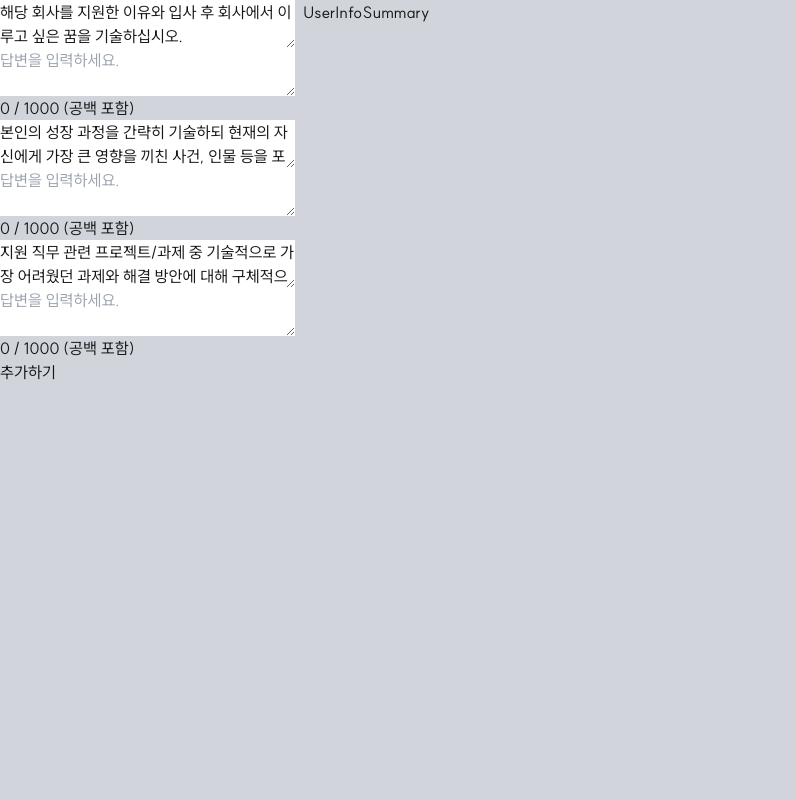
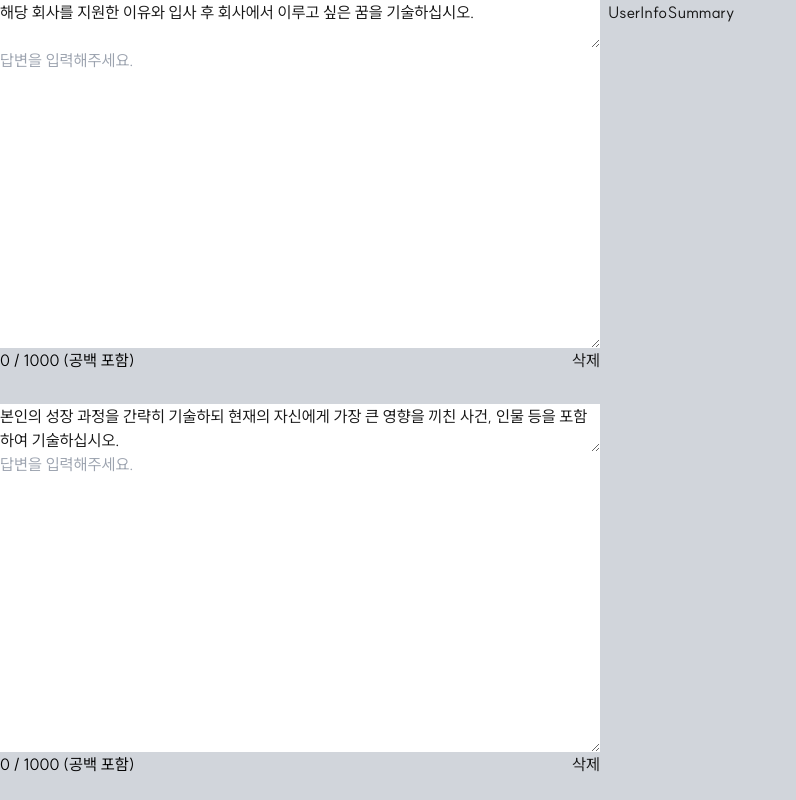
Before and after one commit to choichangyeon/ChickMate, a Next.js app: page /resume in a window 1280 px wide. Shown: the top 800 px of the page, without its empty margins (0-796 px from the left). Built offline with nearby package versions, Linux system fonts and the light colour scheme.

Commit message:
feat:#41 자소서 입력폼 구현

```diff
--- a/src/features/resume/question-answer-field.tsx
+++ b/src/features/resume/question-answer-field.tsx
@@ -1,28 +1,41 @@
-'use client';
-
-import { useState } from 'react';
+import Text from '@/components/ui/text';
+import type { Field } from '@/types/resume';
 
 type Props = {
-  questionText: string;
+  field: Field;
+  onChange: (e: React.ChangeEvent<HTMLTextAreaElement>) => void;
+  onDelete: (fieldId: number) => void;
 };
 
-const QuestionAnswerField = ({ questionText }: Props) => {
-  const [content, setContent] = useState({
-    question: questionText || '',
-    answer: '',
-  });
-  const { question, answer } = content;
-
-  const handleChange = (event: React.ChangeEvent<HTMLTextAreaElement>) => {
-    const { id, value } = event.target;
-    setContent({ ...content, [id]: value });
-  };
+const QuestionAnswerField = ({ field, onChange, onDelete }: Props) => {
+  const { id, question, answer } = field;
+  const ANSWER_LENGTH = answer.length;
 
   return (
-    <div className='flex flex-col'>
-      <textarea id='question' value={question} onChange={handleChange} placeholder='질문을 입력하세요.' />
-      <textarea id='answer' maxLength={1000} value={answer} onChange={handleChange} placeholder='답변을 입력하세요.' />
-      <div>{answer.length} / 1000 (공백 포함)</div>
+    <div className='flex w-[600px] flex-col'>
+      <textarea
+        id={String(id)}
+        name='question'
+        value={question}
+        onChange={onChange}
+        placeholder='질문을 입력해주세요.'
+        required
+      />
+      <textarea
+        id={String(id)}
+        name='answer'
+        value={answer}
+        onChange={onChange}
+        maxLength={1000}
+        placeholder='답변을 입력해주세요.'
+        className='h-[300px]'
+      />
+      <div className='flex justify-between'>
+        <Text>{ANSWER_LENGTH} / 1000 (공백 포함)</Text>
+        <button type='button' onClick={() => onDelete(id)}>
+          삭제
+        </button>
+      </div>
     </div>
   );
 };
--- a/src/features/resume/resume-form.tsx
+++ b/src/features/resume/resume-form.tsx
@@ -1,29 +1,44 @@
-import React from 'react';
+'use client';
+import { useEffect, useState } from 'react';
 import QuestionAnswerField from '@/features/resume/question-answer-field';
+import { defaultQuestionList } from '@/features/resume/data/default-question-list';
+import type { Field } from '@/types/resume';
 
 const ResumeForm = () => {
-  const defaultQuestionList = [
-    { key: 'motive', questionText: '해당 회사를 지원한 이유와 입사 후 회사에서 이루고 싶은 꿈을 기술하십시오.' },
-    {
-      key: 'growth',
-      questionText:
-        '본인의 성장 과정을 간략히 기술하되 현재의 자신에게 가장 큰 영향을 끼친 사건, 인물 등을 포함하여 기술하십시오.',
-    },
-    {
-      key: 'experience',
-      questionText:
-        '지원 직무 관련 프로젝트/과제 중 기술적으로 가장 어려웠던 과제와 해결 방안에 대해 구체적으로 서술하십시오.',
-    },
-  ];
+  const STORAGE_KEY = 'resumeFields';
+
+  const [fieldList, setFieldList] = useState<Field[]>(
+    defaultQuestionList.map((question) => ({
+      id: question.id,
+      question: question.questionText,
+      answer: '',
+    }))
+  );
+
+  const handleChange = (e: React.ChangeEvent<HTMLTextAreaElement>) => {
+    const { id, name, value } = e.target;
+    setFieldList((prev) => prev.map((field) => (field.id === Number(id) ? { ...field, [name]: value } : field)));
+  };
+
+  const handleAddField = () => {
+    setFieldList((prev) => [...prev, { id: Date.now(), question: '', answer: '' }]);
+  };
+
+  const handleDeleteField = (fieldId: number) => {
+    setFieldList((prev) => prev.filter((field) => field.id !== fieldId));
+  };
 
   return (
-    <form>
-      {defaultQuestionList.map((defaultQuestion) => {
-        const { key, questionText } = defaultQuestion;
-
-        return <QuestionAnswerField key={key} questionText={questionText} />;
+    <form className='flex flex-col gap-8'>
+      {fieldList.map((field) => {
+        return (
+          <QuestionAnswerField key={field.id} field={field} onChange={handleChange} onDelete={handleDeleteField} />
+        );
       })}
-      <button>추가하기</button>
+      <button type='button' onClick={handleAddField}>
+        추가하기
+      </button>
+      <button type='submit'>작성 완료</button>
     </form>
   );
 };
```
